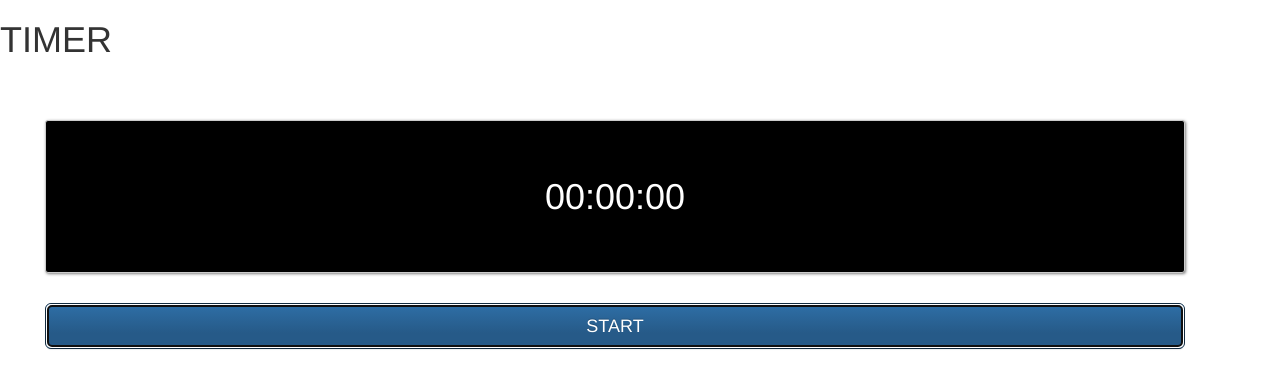
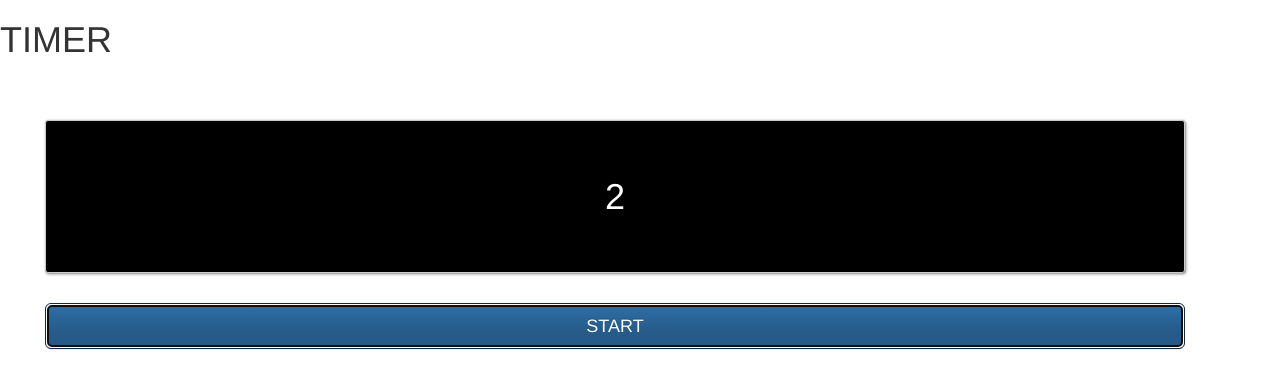
Before and after one commit to fuzzy-yusuke/stopwatch, a plain HTML site: page index.html in a window 1280 px wide. Both pictures are taken after a click on the button "START". Drawn offline with nearby package versions, Linux system fonts and the light colour scheme.

Commit message:
ミリ秒以下を切り落とし

```diff
--- a/index.html
+++ b/index.html
@@ -32,13 +32,17 @@
     </div>
 
     <script>
+    var start;
     document.getElementById('start_stop').addEventListener('click',function(){
-        var start = new Date();
+        start = new Date();
         window.setInterval(goTimer,10); //windowオブジェクトは省略可
     });
     var goTimer = function(){
         var now = new Date();
-        document.getElementById('timer').innerHTML=now.getTime() - start.getElementById();
+        var milli=now.getTime()-start.getTime();
+        var seconds=Math.floor(milli/1000);
+        document.getElementById('timer').innerHTML=seconds;
+
     };
     /*
         //0を追加する関数
```
